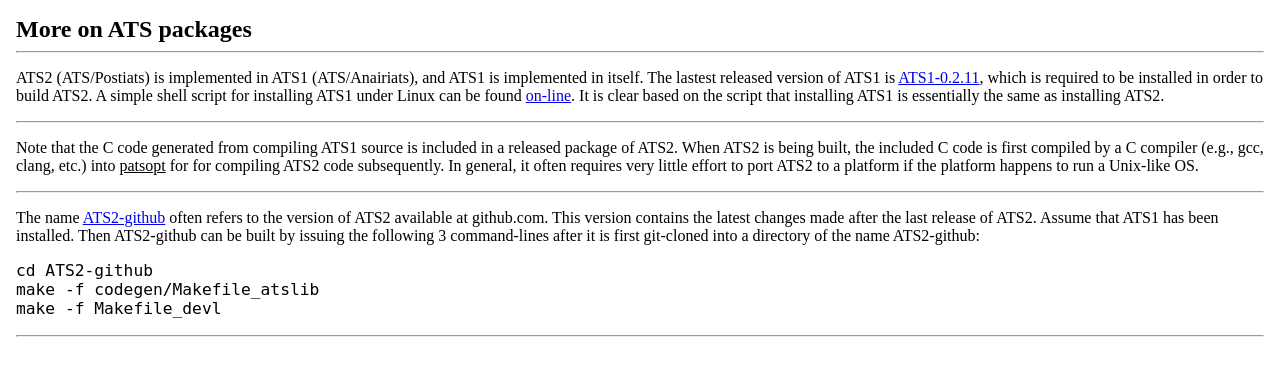
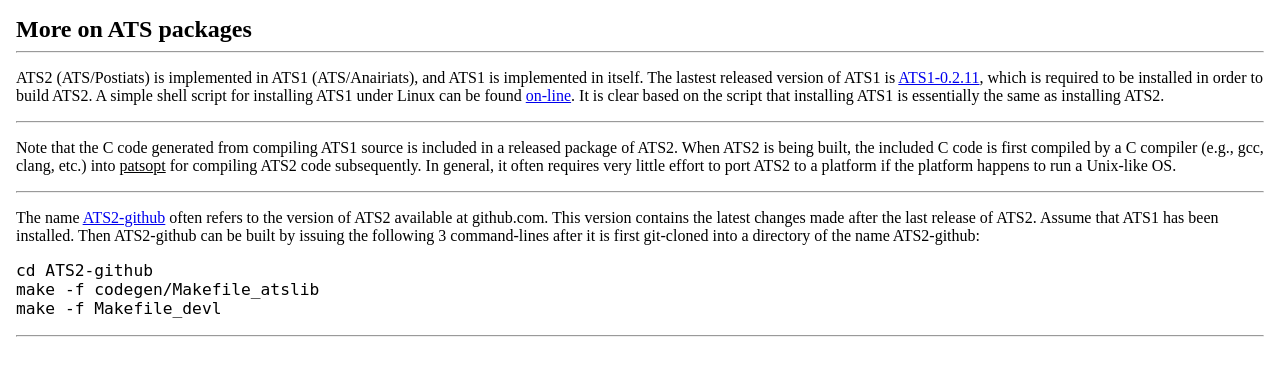
Before and after one commit to githwxi/atslangweb, a PHP site: page /thePageRBodyRight/Downloads.php in a window 1280 px wide. Shown: the top 376 px of the page. Run offline with PHP 8.4, Linux system fonts and the light colour scheme.

Commit message:
Updating: improving ats2langweb

```diff
--- a/thePageRBodyRight/Downloads.php
+++ b/thePageRBodyRight/Downloads.php
@@ -22,7 +22,7 @@ It is clear based on the script that installing ATS1 is essentially the same as
 Note that the C code generated from compiling ATS1 source is included in a
 released package of ATS2. When ATS2 is being built, the included C code is
 first compiled by a C compiler (e.g., gcc, clang, etc.) into <u>patsopt</u>
-for for compiling ATS2 code subsequently.
+for compiling ATS2 code subsequently.
 In general, it often requires very little effort to port ATS2 to a platform
 if the platform happens to run a Unix-like OS.
 </p>
```
